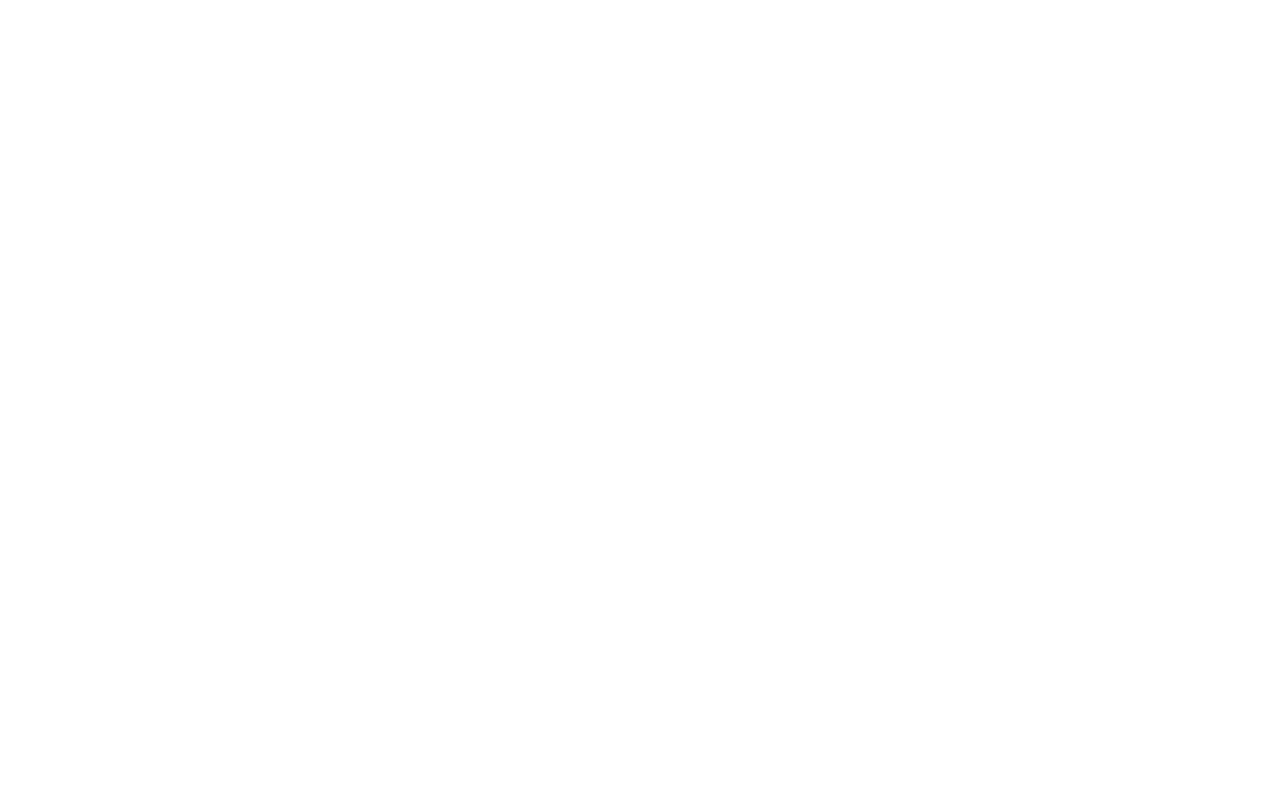
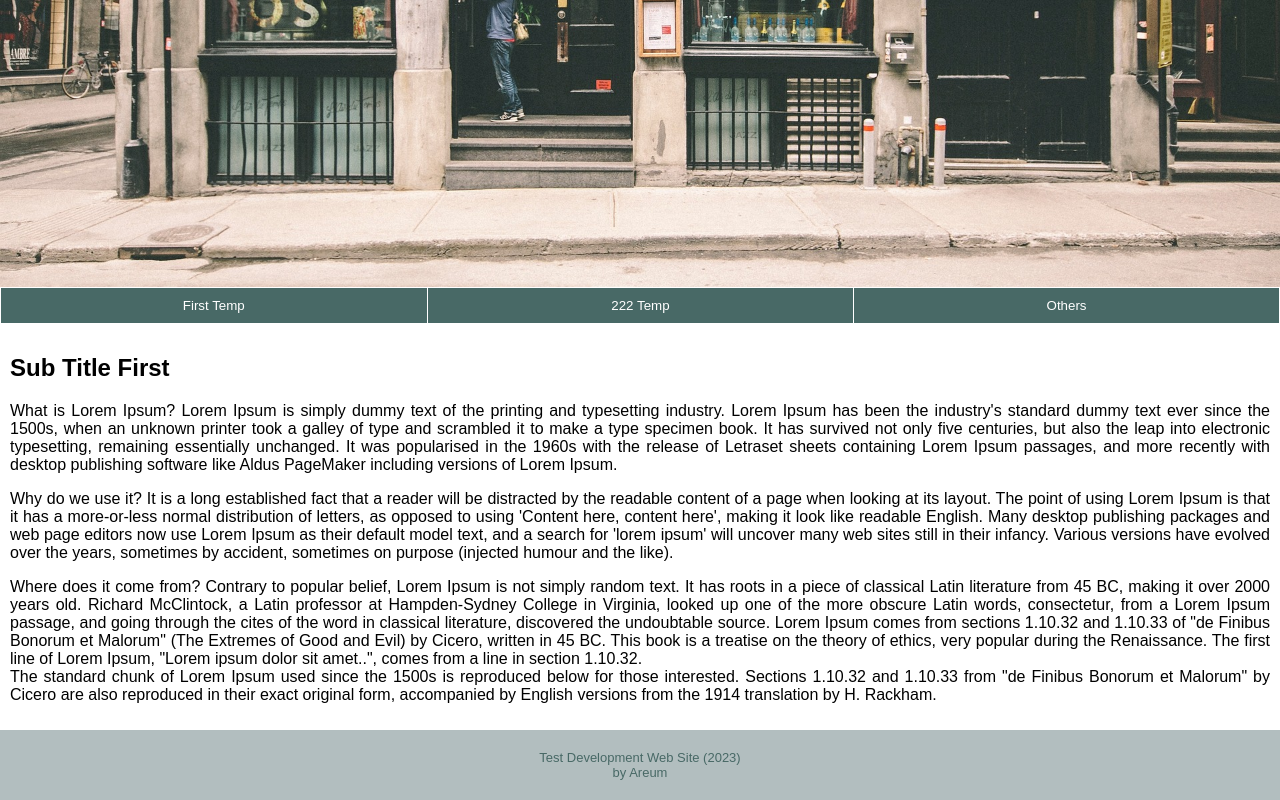
Before and after one commit to hi-aa/vue3-homepage-project, a Vue app: page / in a window 1280 px wide. Shown: the part 464-1264 px from the top of the page. Before the commit the page ends 800 px from the top, so only its background shows below. Built offline with nearby package versions, Linux system fonts and the light colour scheme.

Commit message:
메뉴 채우는 중(ing)

```diff
--- a/src/assets/main.css
+++ b/src/assets/main.css
@@ -11,7 +11,25 @@
 * {
   box-sizing: border-box;
 }
+/* width */
+::-webkit-scrollbar {
+  width: 13px;
+}
 
+/* Track */
+::-webkit-scrollbar-track {
+  background: #f1f1f1;
+}
+
+/* Handle */
+::-webkit-scrollbar-thumb {
+  background: #888;
+}
+
+/* Handle on hover */
+::-webkit-scrollbar-thumb:hover {
+  background: #555;
+}
 /*
 color 참고
 #BD2A2E
--- a/src/layout/AppFooter.vue
+++ b/src/layout/AppFooter.vue
@@ -1,6 +1,8 @@
 <template>
 	<div class="footer">
-		<h2>Footer</h2>
+		Test Development Web Site (2023)
+		<br />
+		by Areum
 	</div>
 </template>
 
@@ -10,5 +12,8 @@
 .footer {
 	padding: 20px;
 	text-align: center;
+	background-color: #b2bebf;
+	color: #486966;
+	font-size: small;
 }
 </style>
--- a/src/layout/AppView.vue
+++ b/src/layout/AppView.vue
@@ -9,13 +9,7 @@
 <script setup></script>
 
 <style scoped>
-/* .row:after {
-	content: '';
-	display: table;
-	clear: both;
-} */
 .contents {
-	padding: 10px;
 	width: 100%;
 }
 </style>
--- a/src/main.ts
+++ b/src/main.ts
@@ -1,14 +1,13 @@
 import { createApp } from 'vue';
 import { createPinia } from 'pinia';
+import App from '@/App.vue';
+import router from '@/router';
 
 /* import the fontawesome */
 import { FontAwesomeIcon } from '@fortawesome/vue-fontawesome';
 import { library } from '@fortawesome/fontawesome-svg-core';
 import { faBars } from '@fortawesome/free-solid-svg-icons';
 library.add(faBars);
-
-import App from '@/App.vue';
-import router from '@/router';
 
 import '@/assets/main.css';
 
--- /dev/null
+++ b/src/shims-vue.d.ts
@@ -0,0 +1 @@
+declare module '*.vue';
--- a/src/views/HomeView.vue
+++ b/src/views/HomeView.vue
@@ -1,17 +1,120 @@
 <template>
-	home
-	<!-- <div class="card">ddd1</div>
-	<div class="card">ddd2</div>
-	<div class="card">ddd3</div>
-	<div class="card">ddd4</div>
-	<div class="card">ddd</div> -->
+	<div>
+		<img src="@/assets/images/main_banner_1.jpg" />
+		<div class="btn-group">
+			<button
+				v-for="(tab, index) in TAB_INFO"
+				:key="index"
+				@click="selectedTab = index"
+			>
+				{{ tab.title }}
+			</button>
+			<!-- <button @click="selectedTab = 0">Main Tab 1</button>
+		<button @click="selectedTab = 1">Main Tab 2</button>
+		<button @click="selectedTab = 2">Main Tab 3</button> -->
+		</div>
+
+		<div class="desc">
+			<h2>
+				{{ TAB_INFO[selectedTab].subTitle }}
+			</h2>
+			<p>
+				What is Lorem Ipsum? Lorem Ipsum is simply dummy text of the printing
+				and typesetting industry. Lorem Ipsum has been the industry's standard
+				dummy text ever since the 1500s, when an unknown printer took a galley
+				of type and scrambled it to make a type specimen book. It has survived
+				not only five centuries, but also the leap into electronic typesetting,
+				remaining essentially unchanged. It was popularised in the 1960s with
+				the release of Letraset sheets containing Lorem Ipsum passages, and more
+				recently with desktop publishing software like Aldus PageMaker including
+				versions of Lorem Ipsum.
+			</p>
+			<p>
+				Why do we use it? It is a long established fact that a reader will be
+				distracted by the readable content of a page when looking at its layout.
+				The point of using Lorem Ipsum is that it has a more-or-less normal
+				distribution of letters, as opposed to using 'Content here, content
+				here', making it look like readable English. Many desktop publishing
+				packages and web page editors now use Lorem Ipsum as their default model
+				text, and a search for 'lorem ipsum' will uncover many web sites still
+				in their infancy. Various versions have evolved over the years,
+				sometimes by accident, sometimes on purpose (injected humour and the
+				like).
+			</p>
+			<p>
+				Where does it come from? Contrary to popular belief, Lorem Ipsum is not
+				simply random text. It has roots in a piece of classical Latin
+				literature from 45 BC, making it over 2000 years old. Richard
+				McClintock, a Latin professor at Hampden-Sydney College in Virginia,
+				looked up one of the more obscure Latin words, consectetur, from a Lorem
+				Ipsum passage, and going through the cites of the word in classical
+				literature, discovered the undoubtable source. Lorem Ipsum comes from
+				sections 1.10.32 and 1.10.33 of "de Finibus Bonorum et Malorum" (The
+				Extremes of Good and Evil) by Cicero, written in 45 BC. This book is a
+				treatise on the theory of ethics, very popular during the Renaissance.
+				The first line of Lorem Ipsum, "Lorem ipsum dolor sit amet..", comes
+				from a line in section 1.10.32.
+				<br />
+				The standard chunk of Lorem Ipsum used since the 1500s is reproduced
+				below for those interested. Sections 1.10.32 and 1.10.33 from "de
+				Finibus Bonorum et Malorum" by Cicero are also reproduced in their exact
+				original form, accompanied by English versions from the 1914 translation
+				by H. Rackham.
+			</p>
+		</div>
+	</div>
 </template>
 
-<script setup></script>
+<script setup>
+import { ref } from 'vue';
+
+const selectedTab = ref(0);
+const TAB_INFO = [
+	{ title: 'First Temp', subTitle: 'Sub Title First', alt: 'blabla' },
+	{ title: '222 Temp', subTitle: 'a', alt: 'slide show' },
+	{ title: 'Others', subTitle: 'b', alt: 'what else?' },
+];
+</script>
 
 <style scoped>
-/* .card {
-	padding: 20px;
-	margin-top: 20px;
-} */
+img {
+	width: 100%;
+	display: block;
+}
+.btn-group {
+	width: 100%;
+	margin: 0;
+}
+button {
+	width: 33.33%;
+}
+.btn-group button {
+	background-color: #486966;
+	border: 1px solid white;
+	color: white; /* White text */
+	padding: 10px 24px; /* Some padding */
+	cursor: pointer; /* Pointer/hand icon */
+	float: left; /* Float the buttons side by side */
+}
+
+.btn-group button:not(:last-child) {
+	border-right: none; /* Prevent double borders */
+}
+
+/* Clear floats (clearfix hack) */
+.btn-group:after {
+	content: '';
+	clear: both;
+	display: table;
+}
+
+/* Add a background color on hover */
+.btn-group button:hover {
+	background-color: #b2bebf;
+}
+.desc {
+	padding: 10px;
+	/* text-align: center; */
+	text-align: justify;
+}
 </style>
--- a/src/views/NewsView.vue
+++ b/src/views/NewsView.vue
@@ -1,7 +1,15 @@
 <template>
-	<div>news</div>
+	<div>
+		<img src="@/assets/images/main_banner_2.jpg" />
+		<p style="height: 300px">empty space</p>
+	</div>
 </template>
 
 <script setup></script>
 
-<style scoped></style>
+<style scoped>
+img {
+	width: 100%;
+	display: block;
+}
+</style>
```
Also changed, not shown: tsconfig.json (+5 -3 lines), src/assets/images/main_banner_1.jpg (added), src/assets/images/main_banner_2.jpg (added).
